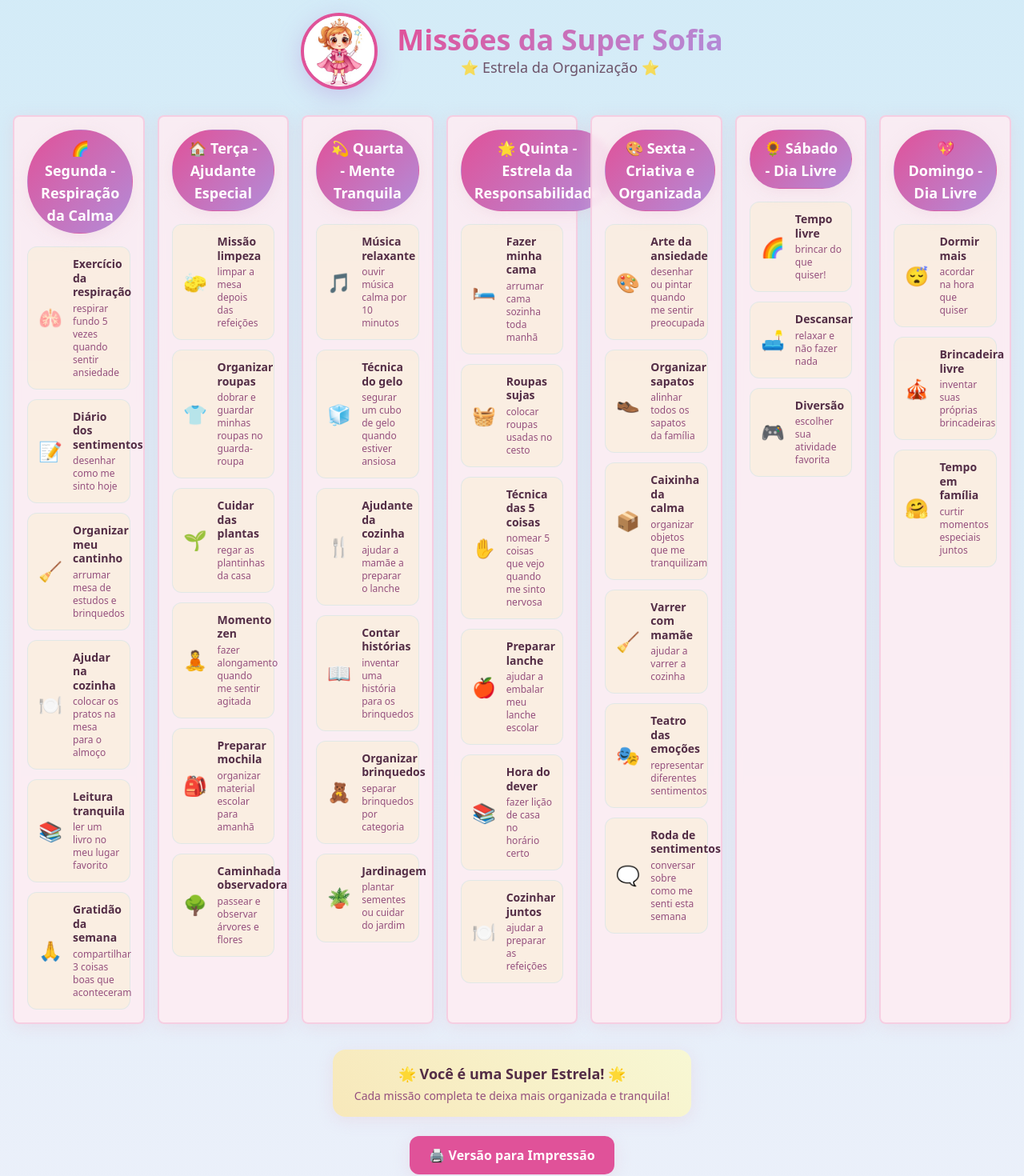
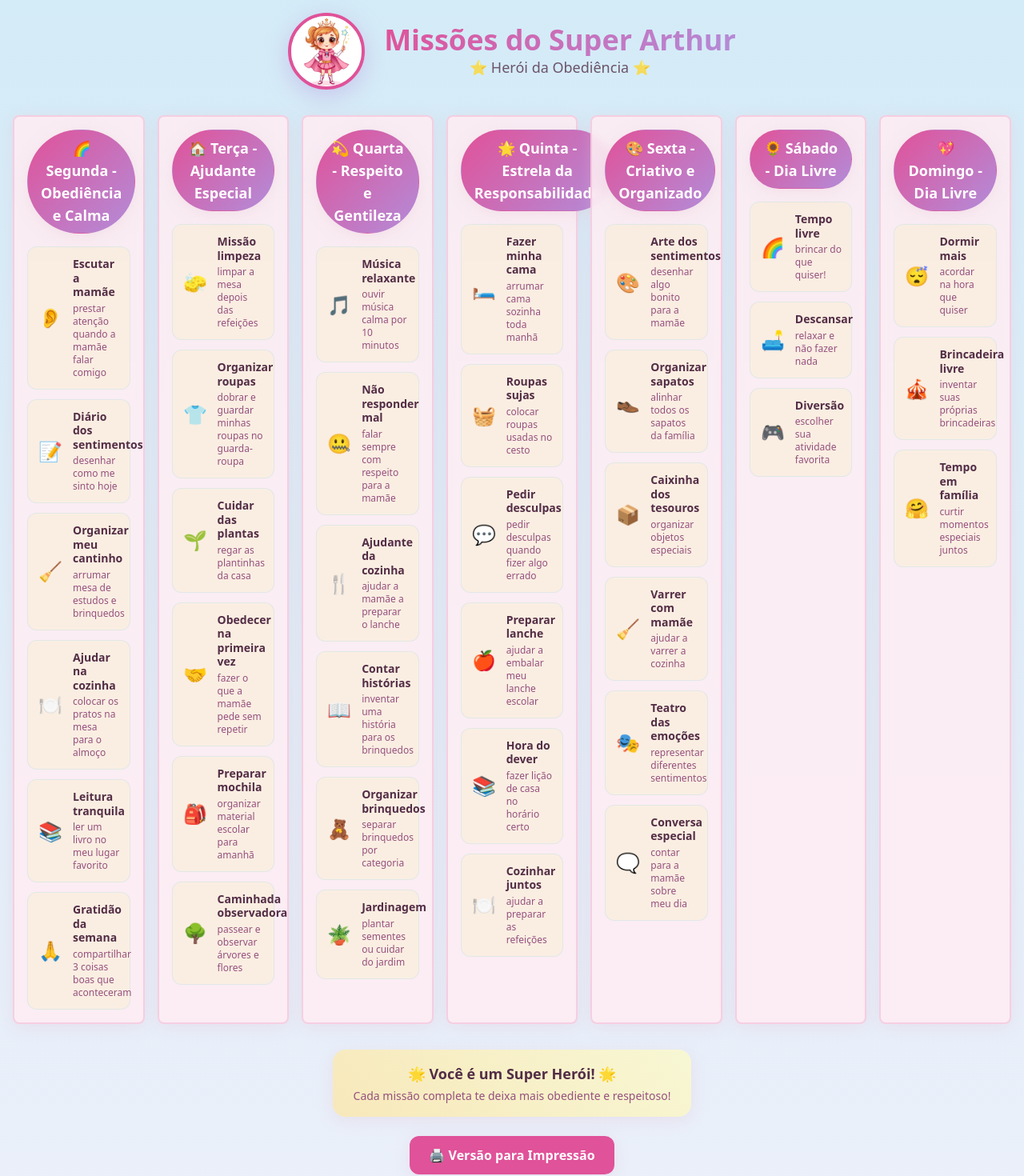
Before and after one commit to wrdleal/allyce-heroina-missions-board, a React (Vite) app: page / in a window 1280 px wide. Shown: the top 1470 px of the page at 80% size. Built offline with nearby package versions, Linux system fonts and the light colour scheme.

Commit message:
Refactor: Adapt board for Arthur
Updated the mission board design for a boy named Arthur. Replaced anxiety-focused activities with tasks promoting obedience and respect towards his mother.

```diff
--- a/src/components/MissionBoard.tsx
+++ b/src/components/MissionBoard.tsx
@@ -3,18 +3,18 @@ import { Badge } from "@/components/ui/badge";
 import heroMaria from "@/assets/hero-maria.png";
 
 const weekDays = [
-  '🌈 Segunda - Respiração da Calma',
+  '🌈 Segunda - Obediência e Calma',
   '🏠 Terça - Ajudante Especial',
-  '💫 Quarta - Mente Tranquila',
+  '💫 Quarta - Respeito e Gentileza',
   '🌟 Quinta - Estrela da Responsabilidade',
-  '🎨 Sexta - Criativa e Organizada',
+  '🎨 Sexta - Criativo e Organizado',
   '🌻 Sábado - Dia Livre',
   '💖 Domingo - Dia Livre'
 ];
 
 const missions = {
-  '🌈 Segunda - Respiração da Calma': [
-    { icon: '🫁', title: 'Exercício da respiração', description: 'respirar fundo 5 vezes quando sentir ansiedade' },
+  '🌈 Segunda - Obediência e Calma': [
+    { icon: '👂', title: 'Escutar a mamãe', description: 'prestar atenção quando a mamãe falar comigo' },
     { icon: '📝', title: 'Diário dos sentimentos', description: 'desenhar como me sinto hoje' },
     { icon: '🧹', title: 'Organizar meu cantinho', description: 'arrumar mesa de estudos e brinquedos' },
     { icon: '🍽️', title: 'Ajudar na cozinha', description: 'colocar os pratos na mesa para o almoço' },
@@ -25,13 +25,13 @@ const missions = {
     { icon: '🧽', title: 'Missão limpeza', description: 'limpar a mesa depois das refeições' },
     { icon: '👕', title: 'Organizar roupas', description: 'dobrar e guardar minhas roupas no guarda-roupa' },
     { icon: '🌱', title: 'Cuidar das plantas', description: 'regar as plantinhas da casa' },
-    { icon: '🧘', title: 'Momento zen', description: 'fazer alongamento quando me sentir agitada' },
+    { icon: '🤝', title: 'Obedecer na primeira vez', description: 'fazer o que a mamãe pede sem repetir' },
     { icon: '🎒', title: 'Preparar mochila', description: 'organizar material escolar para amanhã' },
     { icon: '🌳', title: 'Caminhada observadora', description: 'passear e observar árvores e flores' }
   ],
-  '💫 Quarta - Mente Tranquila': [
+  '💫 Quarta - Respeito e Gentileza': [
     { icon: '🎵', title: 'Música relaxante', description: 'ouvir música calma por 10 minutos' },
-    { icon: '🧊', title: 'Técnica do gelo', description: 'segurar um cubo de gelo quando estiver ansiosa' },
+    { icon: '🤐', title: 'Não responder mal', description: 'falar sempre com respeito para a mamãe' },
     { icon: '🍴', title: 'Ajudante da cozinha', description: 'ajudar a mamãe a preparar o lanche' },
     { icon: '📖', title: 'Contar histórias', description: 'inventar uma história para os brinquedos' },
     { icon: '🧸', title: 'Organizar brinquedos', description: 'separar brinquedos por categoria' },
@@ -40,18 +40,18 @@ const missions = {
   '🌟 Quinta - Estrela da Responsabilidade': [
     { icon: '🛏️', title: 'Fazer minha cama', description: 'arrumar cama sozinha toda manhã' },
     { icon: '🧺', title: 'Roupas sujas', description: 'colocar roupas usadas no cesto' },
-    { icon: '✋', title: 'Técnica das 5 coisas', description: 'nomear 5 coisas que vejo quando me sinto nervosa' },
+    { icon: '💬', title: 'Pedir desculpas', description: 'pedir desculpas quando fizer algo errado' },
     { icon: '🍎', title: 'Preparar lanche', description: 'ajudar a embalar meu lanche escolar' },
     { icon: '📚', title: 'Hora do dever', description: 'fazer lição de casa no horário certo' },
     { icon: '🍽️', title: 'Cozinhar juntos', description: 'ajudar a preparar as refeições' }
   ],
-  '🎨 Sexta - Criativa e Organizada': [
-    { icon: '🎨', title: 'Arte da ansiedade', description: 'desenhar ou pintar quando me sentir preocupada' },
+  '🎨 Sexta - Criativo e Organizado': [
+    { icon: '🎨', title: 'Arte dos sentimentos', description: 'desenhar algo bonito para a mamãe' },
     { icon: '👞', title: 'Organizar sapatos', description: 'alinhar todos os sapatos da família' },
-    { icon: '📦', title: 'Caixinha da calma', description: 'organizar objetos que me tranquilizam' },
+    { icon: '📦', title: 'Caixinha dos tesouros', description: 'organizar objetos especiais' },
     { icon: '🧹', title: 'Varrer com mamãe', description: 'ajudar a varrer a cozinha' },
     { icon: '🎭', title: 'Teatro das emoções', description: 'representar diferentes sentimentos' },
-    { icon: '🗨️', title: 'Roda de sentimentos', description: 'conversar sobre como me senti esta semana' }
+    { icon: '🗨️', title: 'Conversa especial', description: 'contar para a mamãe sobre meu dia' }
   ],
   '🌻 Sábado - Dia Livre': [
     { icon: '🌈', title: 'Tempo livre', description: 'brincar do que quiser!' },
@@ -73,15 +73,15 @@ const MissionBoard = () => {
         <div className="flex items-center justify-center gap-6 mb-4">
           <img
             src={heroMaria}
-            alt="Super Sofia"
+            alt="Super Arthur"
             className="w-24 h-24 rounded-full shadow-magic border-4 border-primary"
           />
           <div>
             <h1 className="text-4xl font-bold bg-gradient-hero bg-clip-text text-transparent print:text-primary">
-              Missões da Super Sofia
+              Missões do Super Arthur
             </h1>
             <p className="text-lg text-foreground/80 font-medium">
-              ⭐ Estrela da Organização ⭐
+              ⭐ Herói da Obediência ⭐
             </p>
           </div>
         </div>
@@ -125,10 +125,10 @@ const MissionBoard = () => {
       <div className="text-center mt-8 print:mt-4">
         <div className="bg-gradient-sunshine p-4 rounded-2xl shadow-soft max-w-md mx-auto mb-4">
           <p className="text-foreground font-bold text-lg">
-            🌟 Você é uma Super Estrela! 🌟
+            🌟 Você é um Super Herói! 🌟
           </p>
           <p className="text-sm text-muted-foreground mt-1">
-            Cada missão completa te deixa mais organizada e tranquila!
+            Cada missão completa te deixa mais obediente e respeitoso!
           </p>
         </div>
 
--- a/src/components/PrintableMissionBoard.tsx
+++ b/src/components/PrintableMissionBoard.tsx
@@ -4,18 +4,18 @@ import { Button } from "@/components/ui/button";
 import heroMaria from "@/assets/hero-maria.png";
 
 const weekDays = [
-  '🌈 Segunda - Respiração da Calma',
+  '🌈 Segunda - Obediência e Calma',
   '🏠 Terça - Ajudante Especial',
-  '💫 Quarta - Mente Tranquila',
+  '💫 Quarta - Respeito e Gentileza',
   '🌟 Quinta - Estrela da Responsabilidade',
-  '🎨 Sexta - Criativa e Organizada',
+  '🎨 Sexta - Criativo e Organizado',
   '🌻 Sábado - Dia Livre',
   '💖 Domingo - Dia Livre'
 ];
 
 const missions = {
-  '🌈 Segunda - Respiração da Calma': [
-    { icon: '🫁', title: 'Exercício da respiração', description: 'respirar fundo 5 vezes quando sentir ansiedade' },
+  '🌈 Segunda - Obediência e Calma': [
+    { icon: '👂', title: 'Escutar a mamãe', description: 'prestar atenção quando a mamãe falar comigo' },
     { icon: '📝', title: 'Diário dos sentimentos', description: 'desenhar como me sinto hoje' },
     { icon: '🧹', title: 'Organizar meu cantinho', description: 'arrumar mesa de estudos e brinquedos' },
     { icon: '🍽️', title: 'Ajudar na cozinha', description: 'colocar os pratos na mesa para o almoço' },
@@ -26,13 +26,13 @@ const missions = {
     { icon: '🧽', title: 'Missão limpeza', description: 'limpar a mesa depois das refeições' },
     { icon: '👕', title: 'Organizar roupas', description: 'dobrar e guardar minhas roupas no guarda-roupa' },
     { icon: '🌱', title: 'Cuidar das plantas', description: 'regar as plantinhas da casa' },
-    { icon: '🧘', title: 'Momento zen', description: 'fazer alongamento quando me sentir agitada' },
+    { icon: '🤝', title: 'Obedecer na primeira vez', description: 'fazer o que a mamãe pede sem repetir' },
     { icon: '🎒', title: 'Preparar mochila', description: 'organizar material escolar para amanhã' },
     { icon: '🌳', title: 'Caminhada observadora', description: 'passear e observar árvores e flores' }
   ],
-  '💫 Quarta - Mente Tranquila': [
+  '💫 Quarta - Respeito e Gentileza': [
     { icon: '🎵', title: 'Música relaxante', description: 'ouvir música calma por 10 minutos' },
-    { icon: '🧊', title: 'Técnica do gelo', description: 'segurar um cubo de gelo quando estiver ansiosa' },
+    { icon: '🤐', title: 'Não responder mal', description: 'falar sempre com respeito para a mamãe' },
     { icon: '🍴', title: 'Ajudante da cozinha', description: 'ajudar a mamãe a preparar o lanche' },
     { icon: '📖', title: 'Contar histórias', description: 'inventar uma história para os brinquedos' },
     { icon: '🧸', title: 'Organizar brinquedos', description: 'separar brinquedos por categoria' },
@@ -41,18 +41,18 @@ const missions = {
   '🌟 Quinta - Estrela da Responsabilidade': [
     { icon: '🛏️', title: 'Fazer minha cama', description: 'arrumar cama sozinha toda manhã' },
     { icon: '🧺', title: 'Roupas sujas', description: 'colocar roupas usadas no cesto' },
-    { icon: '✋', title: 'Técnica das 5 coisas', description: 'nomear 5 coisas que vejo quando me sinto nervosa' },
+    { icon: '💬', title: 'Pedir desculpas', description: 'pedir desculpas quando fizer algo errado' },
     { icon: '🍎', title: 'Preparar lanche', description: 'ajudar a embalar meu lanche escolar' },
     { icon: '📚', title: 'Hora do dever', description: 'fazer lição de casa no horário certo' },
     { icon: '🍽️', title: 'Cozinhar juntos', description: 'ajudar a preparar as refeições' }
   ],
-  '🎨 Sexta - Criativa e Organizada': [
-    { icon: '🎨', title: 'Arte da ansiedade', description: 'desenhar ou pintar quando me sentir preocupada' },
+  '🎨 Sexta - Criativo e Organizado': [
+    { icon: '🎨', title: 'Arte dos sentimentos', description: 'desenhar algo bonito para a mamãe' },
     { icon: '👞', title: 'Organizar sapatos', description: 'alinhar todos os sapatos da família' },
-    { icon: '📦', title: 'Caixinha da calma', description: 'organizar objetos que me tranquilizam' },
+    { icon: '📦', title: 'Caixinha dos tesouros', description: 'organizar objetos especiais' },
     { icon: '🧹', title: 'Varrer com mamãe', description: 'ajudar a varrer a cozinha' },
     { icon: '🎭', title: 'Teatro das emoções', description: 'representar diferentes sentimentos' },
-    { icon: '🗨️', title: 'Roda de sentimentos', description: 'conversar sobre como me senti esta semana' }
+    { icon: '🗨️', title: 'Conversa especial', description: 'contar para a mamãe sobre meu dia' }
   ],
   '🌻 Sábado - Dia Livre': [
     { icon: '🌈', title: 'Tempo livre', description: 'brincar do que quiser!' },
@@ -96,15 +96,15 @@ const PrintableMissionBoard = () => {
             <div className="flex items-center justify-center gap-4 mb-6">
               <img
                 src={heroMaria}
-                alt="Super Sofia"
+                alt="Super Arthur"
                 className="w-16 h-16 rounded-full shadow-magic border-2 border-primary"
               />
               <div className="text-center">
                 <h1 className="text-2xl font-bold bg-gradient-hero bg-clip-text text-transparent">
-                  Missões da Super Sofia
+                  Missões do Super Arthur
                 </h1>
                 <p className="text-sm text-foreground/80 font-medium">
-                  ⭐ Estrela da Organização ⭐
+                  ⭐ Herói da Obediência ⭐
                 </p>
               </div>
             </div>
@@ -148,10 +148,10 @@ const PrintableMissionBoard = () => {
           <div className="page-footer">
             <div className="bg-gradient-sunshine p-3 rounded-xl shadow-soft text-center">
               <p className="text-foreground font-bold text-sm">
-                🌟 Você é uma Super Estrela! 🌟
+                🌟 Você é um Super Herói! 🌟
               </p>
               <p className="text-xs text-muted-foreground mt-1">
-                Cada missão completa te deixa mais organizada e tranquila!
+                Cada missão completa te deixa mais obediente e respeitoso!
               </p>
             </div>
           </div>
```
